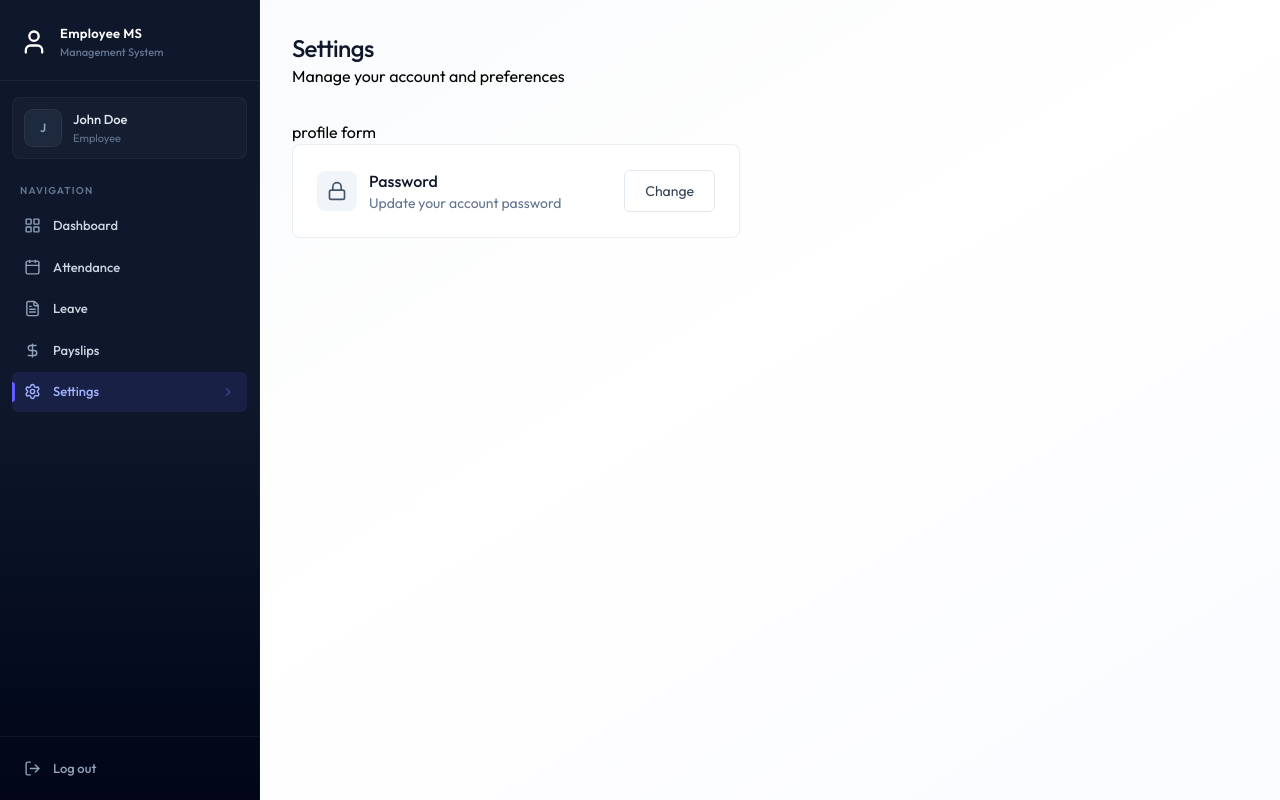
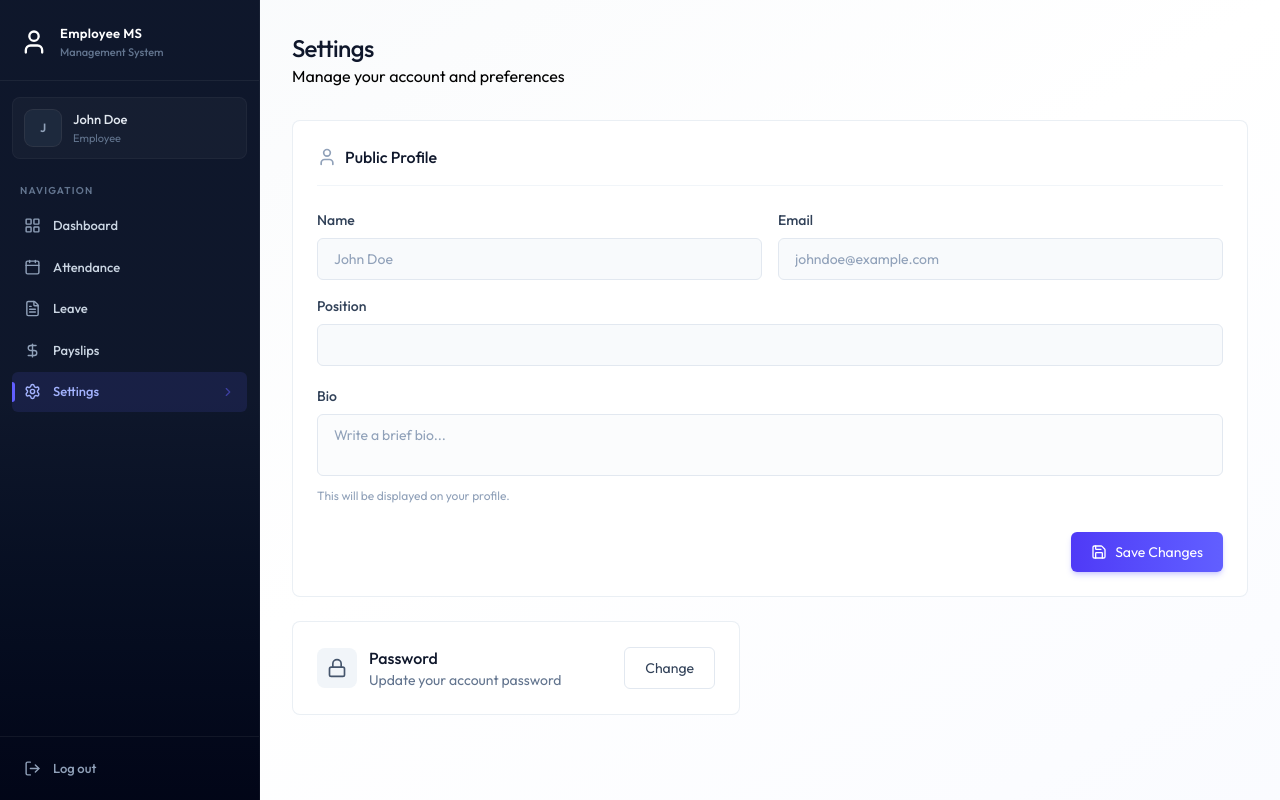
Before and after one commit to Shakithyanshaw/FULLSTACK-Employee-Management-System, a React (Vite) app in the folder client/: page /settings in a window 1280 px wide. Built offline with nearby package versions, Linux system fonts and the light colour scheme.

Commit message:
feat: add ProfileForm component for managing user profile settings

```diff
--- /dev/null
+++ b/client/src/components/ProfileForm.jsx
@@ -0,0 +1,116 @@
+import { Loader2, Save, User } from 'lucide-react';
+import { useState } from 'react';
+
+const ProfileForm = ({ initialData, onSuccess }) => {
+  const [loading, setLoading] = useState(false);
+  const [error, setError] = useState('');
+  const [message, setMessage] = useState('');
+
+  const handleSubmit = async (e) => {
+    e.preventDefault();
+  };
+  return (
+    <form onSubmit={handleSubmit} className="card p-5 sm:p-6 mb-6">
+      <h2 className="text-base font-medium text-slate-900 mb-6 pb-4 border-b border-slate-100 flex items-center gap-2">
+        <User className="w-5 h-5 text-slate-400" /> Public Profile
+      </h2>
+      {error && (
+        <div className="bg-rose-50 text-rose-700 p-4 rounded-xl text-sm border border-rose-200 mb-6 flex items-start gap-3">
+          <div className="w-1.5 h-1.5 rounded-full bg-rose-500 mt-1.5 shrink-0" />
+          {error}
+        </div>
+      )}
+
+      {message && (
+        <div className="bg-emerald-50 text-emerald-700 p-4 rounded-xl text-sm border border-emerald-200 mb-6 flex items-start gap-3">
+          <div className="w-1.5 h-1.5 rounded-full bg-emerald-500 mt-1.5 shrink-0" />
+          {message}
+        </div>
+      )}
+
+      <div className="space-y-5">
+        <div className="grid grid-cols-1 sm:grid-cols-2 gap-4">
+          <div>
+            <label className="block text-sm font-medium text-slate-700 mb-2">
+              Name
+            </label>
+            <input
+              disabled
+              value={`${initialData.firstName} ${initialData.lastName}`}
+              className="bg-slate-50 text-slate-400 cursor-not-allowed"
+            />
+          </div>
+          <div>
+            <label className="block text-sm font-medium text-slate-700 mb-2">
+              Email
+            </label>
+            <input
+              disabled
+              value={initialData.email}
+              className="bg-slate-50 text-slate-400 cursor-not-allowed"
+            />
+          </div>
+          <div className="sm:col-span-2">
+            <label className="block text-sm font-medium text-slate-700 mb-2">
+              Position
+            </label>
+            <input
+              disabled
+              value={initialData.position}
+              className="bg-slate-50 text-slate-400 cursor-not-allowed"
+            />
+          </div>
+        </div>
+        <div>
+          <label className="block text-sm font-medium text-slate-700 mb-2">
+            Bio
+          </label>
+          <textarea
+            disabled={initialData.isDeleted}
+            name="bio"
+            defaultValue={initialData.bio || ''}
+            placeholder="Write a brief bio..."
+            className={`resize-none ${
+              initialData.isDeleted
+                ? 'bg-slate-50 text-slate-400 cursor-not-allowed'
+                : ''
+            }`}
+          />
+          <p className="text-xs text-slate-400 mt-1.5">
+            This will be displayed on your profile.
+          </p>
+        </div>
+        {initialData.isDeleted ? (
+          <div className="pt-2">
+            <div className="p-4 bg-rose-50 border border-rose-200 rounded-xl text-center">
+              <p className="text-rose-600 font-medium tracking-tight">
+                Account Deactivated
+              </p>
+              <p className="text-sm text-red-500 mt-o.5">
+                You can no longer update your profile.
+              </p>
+            </div>
+          </div>
+        ) : (
+          <div className="flex justify-end pt-2">
+            <button
+              type="submit"
+              disabled={loading}
+              className="btn-primary flex items-center gap-2 justify-center
+    w-full sm:w-auto"
+            >
+              {loading ? (
+                <Loader2 className="w-4 h-4 animate-spin" />
+              ) : (
+                <Save className="w-4 h-4" />
+              )}
+              Save Changes
+            </button>
+          </div>
+        )}
+      </div>
+    </form>
+  );
+};
+
+export default ProfileForm;
--- a/client/src/pages/Settings.jsx
+++ b/client/src/pages/Settings.jsx
@@ -2,6 +2,7 @@
 import { dummyProfileData } from '../assets/assets';
 import Loading from '../components/Loading';
 import { Lock } from 'lucide-react';
+import ProfileForm from '../components/ProfileForm';
 
 const Settings = () => {
   const [profile, setProfile] = useState(null);
@@ -27,7 +28,9 @@
         <h1 className="page-title">Settings</h1>
         <p>Manage your account and preferences</p>
       </div>
-      {profile && <p>profile form</p>}
+      {profile && (
+        <ProfileForm initialData={profile} onSuccess={fetchProfile} />
+      )}
 
       {/* Change Password trigger */}
       <div className="card max-w-md p-6 flex items-center justify-between">
```
